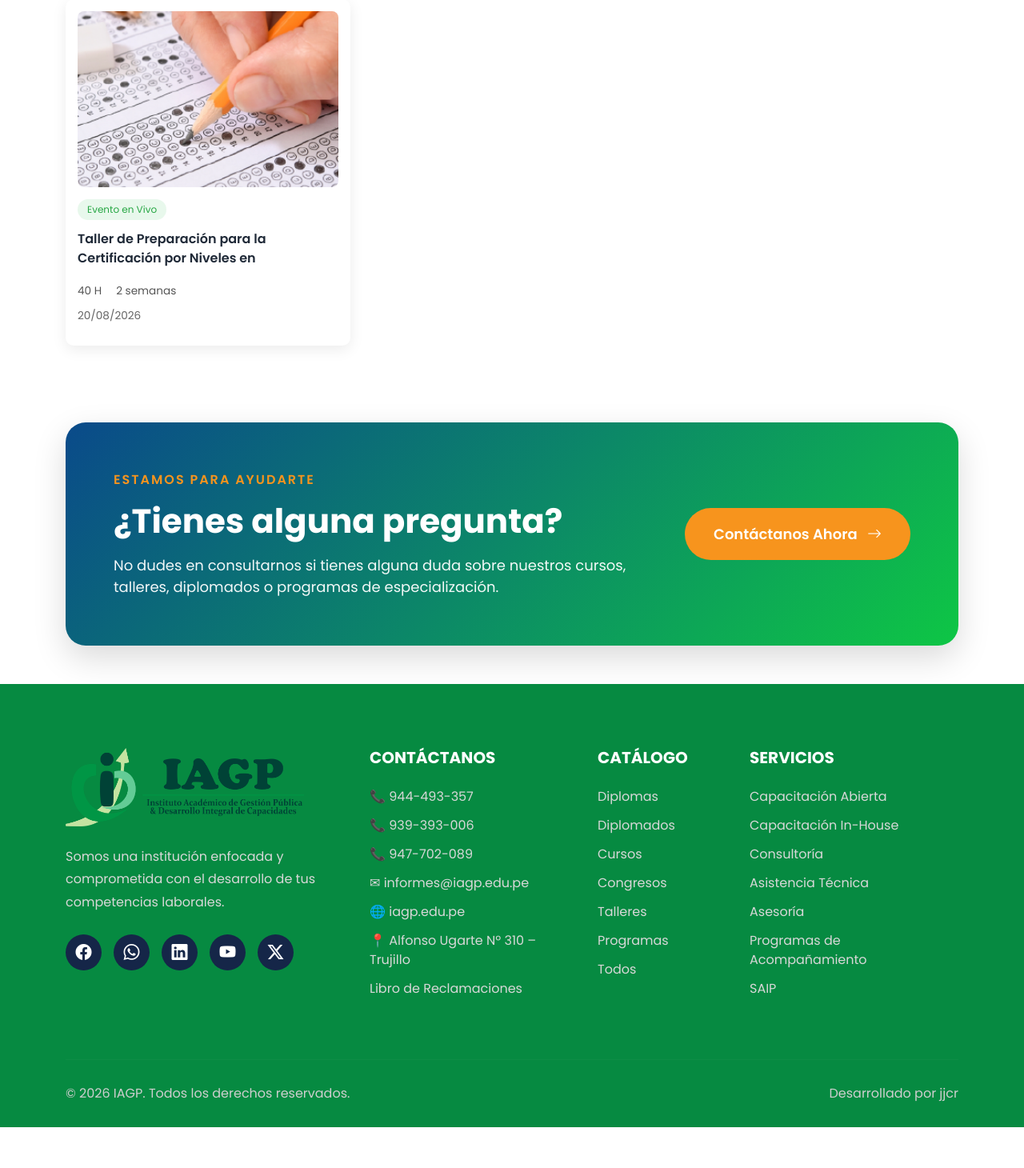
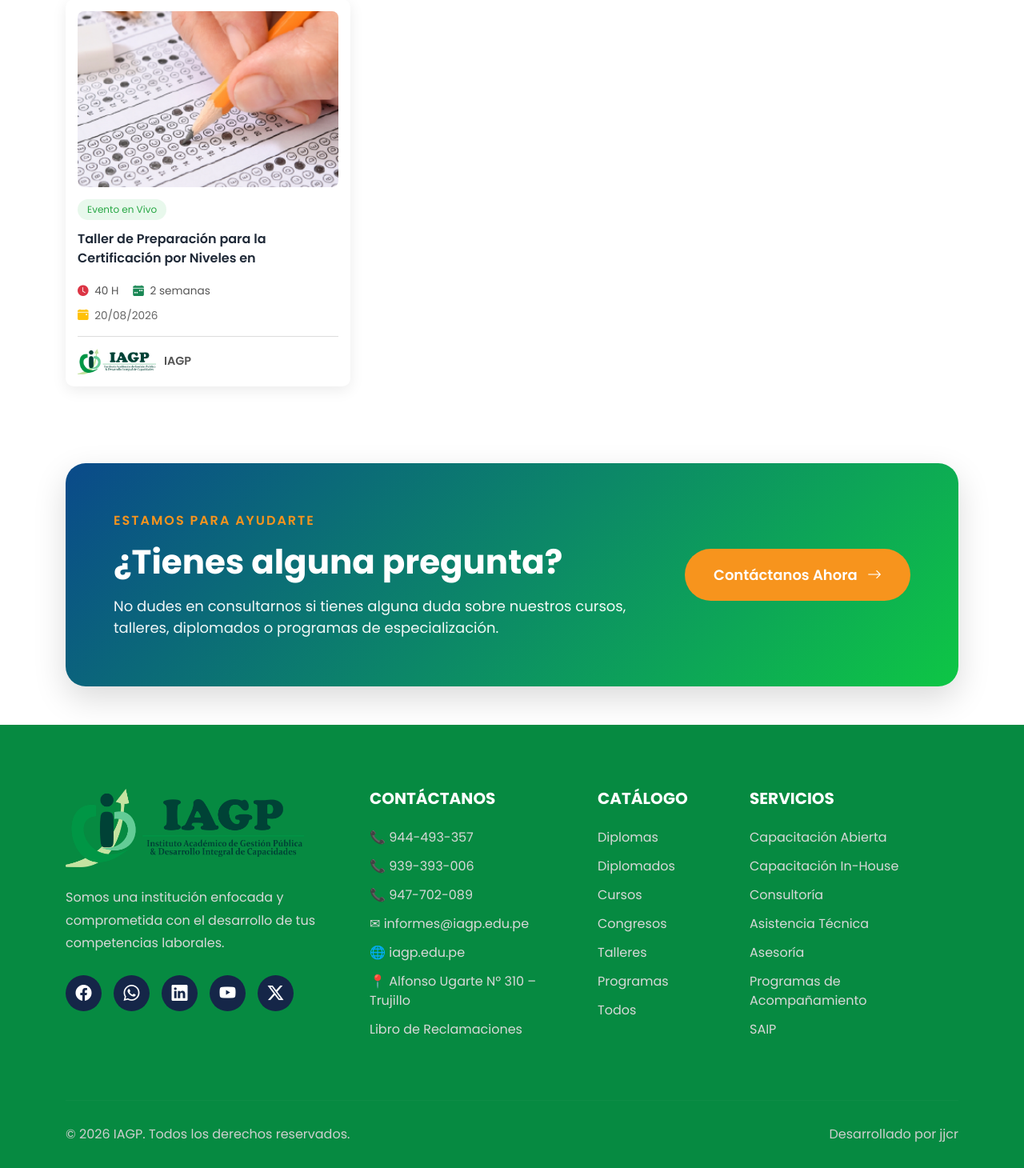
Before and after one commit to joeldevgit/biblioteca-virtual-iagp-system, a Django app: page /catalogo-academico/ in a window 1280 px wide, after a click on "Eventos Virtuales". Shown: the part 355-1815 px from the top of the page at 80% size. Before the commit the page ends 1764 px from the top, so only its background shows below. Run offline with Django 5.2, Linux system fonts and the light colour scheme; data comes from the database, SQL or seed files in the repository.

Commit message:
Update index.html

```diff
--- a/apps/catalogo_academico/templates/catalogo_academico/index.html
+++ b/apps/catalogo_academico/templates/catalogo_academico/index.html
@@ -162,17 +162,26 @@
                                 <div class="course-info">
 
                                     <span>
+                                        <i class="bi bi-clock-fill text-danger me-1"></i>
                                         {{ curso.horas }} H
                                     </span>
 
                                     <span>
+                                        <i class="bi bi-calendar-week-fill text-success me-1"></i>
                                         {{ curso.semanas }} semanas
                                     </span>
 
                                 </div>
 
                                 <div class="course-date">
+                                    <i class="bi bi-calendar-event-fill text-warning me-1"></i>
                                     {{ curso.fecha_inicio|date:"d/m/Y" }}
+                                </div>
+
+
+                                <div class="course-footer">
+                                    <img src="{% static 'assets/img/logo.png' %}" width="98" alt="Logo IAGP">
+                                    <span>IAGP</span>
                                 </div>
 
                             </div>
```
